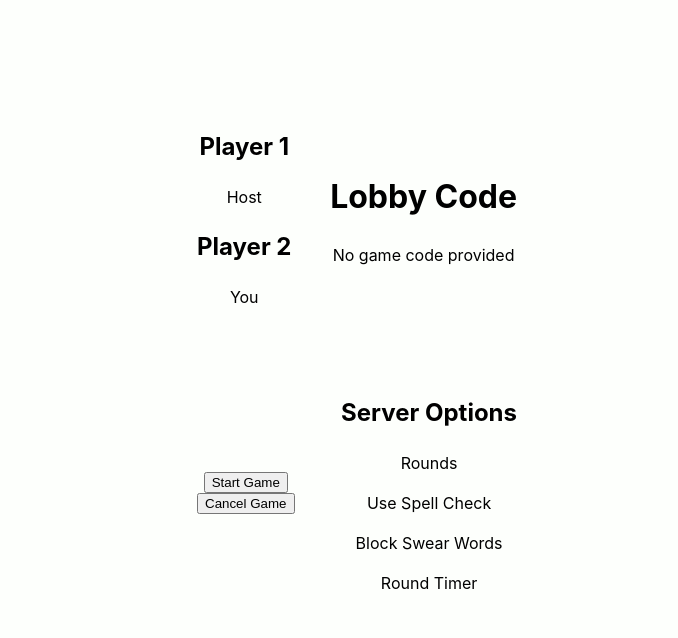
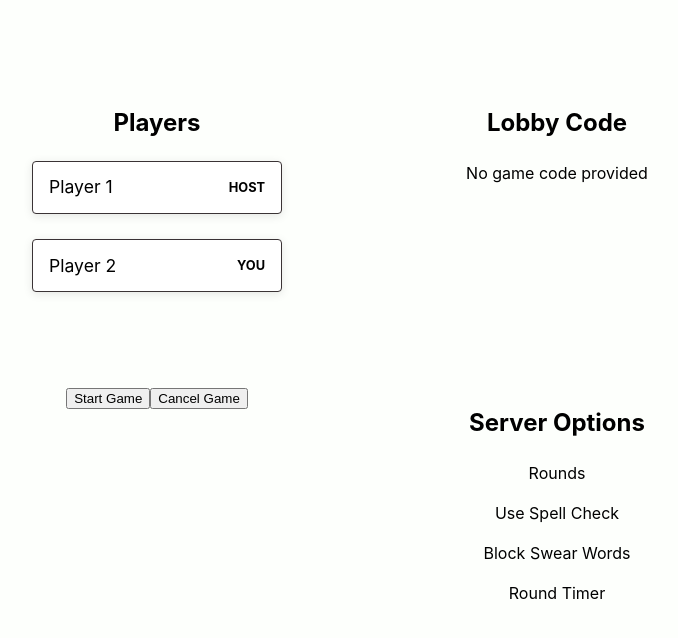
Before and after one commit to justinroche/worduel, a Vue app in the folder client/: page /lobby in a window 1280 px wide. Shown: the top 638 px of the page, without its empty margins (283-961 px from the left). Built offline with nearby package versions, Linux system fonts and the light colour scheme.

Commit message:
Update player list styles on LobbyView

```diff
--- a/client/src/views/LobbyView.vue
+++ b/client/src/views/LobbyView.vue
@@ -3,28 +3,36 @@ import { useRoute } from 'vue-router'
 
 const route = useRoute()
 const gameCode = route.query.gameCode || 'No game code provided'
+
+const player1Name = 'Player 1'
+const player2Name = 'Player 2'
 </script>
 
 <template>
   <div class="lobby-view">
     <div class="top-row">
-      <div class="player-container">
-        <h2>Player 1</h2>
-        <p>Host</p>
-        <h2>Player 2</h2>
-        <p>You</p>
+      <div class="players-section">
+        <h2>Players</h2>
+        <div class="player-container">
+          <p class="player-name">{{ player1Name }}</p>
+          <p class="player-tag"><b>HOST</b></p>
+        </div>
+        <div class="player-container player2-container">
+          <p class="player-name">{{ player2Name }}</p>
+          <p class="player-tag"><b>YOU</b></p>
+        </div>
       </div>
-      <div class="lobby-details">
-        <h1>Lobby Code</h1>
+      <div class="lobby-section">
+        <h2>Lobby Code</h2>
         <p>{{ gameCode }}</p>
       </div>
     </div>
     <div class="bottom-row">
-      <div class="host-buttons">
+      <div class="host-buttons-section">
         <button class="lobby-button start-button">Start Game</button>
         <button class="lobby-button cancel-button">Cancel Game</button>
       </div>
-      <div class="server-options">
+      <div class="server-options-section">
         <h2>Server Options</h2>
         <p>Rounds</p>
         <p>Use Spell Check</p>
@@ -50,9 +58,40 @@ const gameCode = route.query.gameCode || 'No game code provided'
 .top-row,
 .bottom-row {
   display: flex;
+  align-items: center;
+  gap: 150px;
+}
+
+.players-section,
+.lobby-section,
+.host-buttons-section,
+.server-options-section {
+  width: 250px;
+  height: 250px;
+}
+
+.player-container {
+  display: flex;
   justify-content: space-between;
   align-items: center;
-  width: 25vw;
+  background-color: #fff;
+  border: 1px solid #3a3335;
+  border-radius: 0.25rem;
+  padding: 0 1rem;
+  box-shadow: 0 2px 10px rgba(0, 0, 0, 0.1);
+}
+
+.player2-container {
+  margin-top: 25px;
+}
+
+.player-name {
+  font-size: 1.1rem;
+  line-height: 1rem;
+}
+
+.player-tag {
+  font-size: 0.8rem;
 }
 
 .host-buttons {
```
